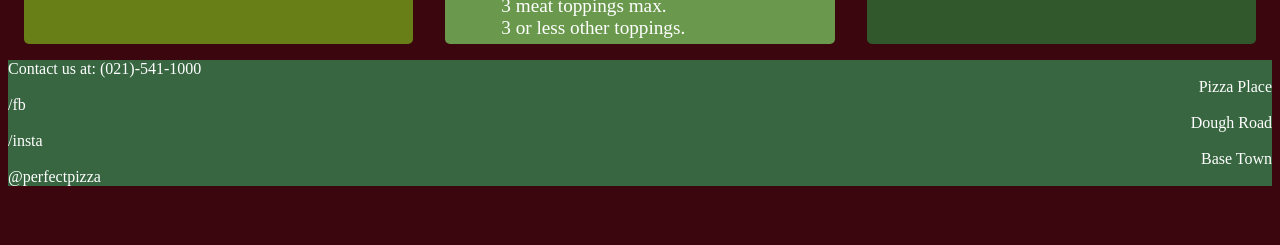
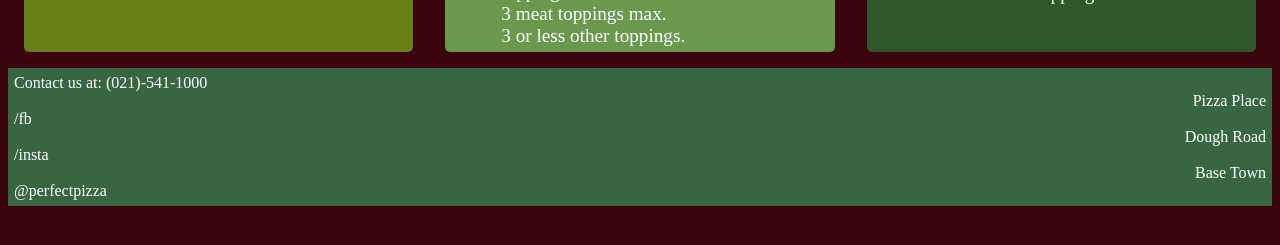
Before and after one commit to ThobileLungile26/Pizza-Pamphlet, a plain HTML site: page Perfect-Pizza.html in a window 1280 px wide. Shown: the part 527-772 px from the top of the page. Drawn offline with Linux system fonts and the light colour scheme; a web font is replaced by a local one.

Commit message:
modified

```diff
--- a/style.css
+++ b/style.css
@@ -10,6 +10,7 @@
             top: -210.040771484375px;
             border-radius: 5px;
             flex: 1;
+            align-items: center;
 
         }
 
@@ -29,11 +30,15 @@
         @media (min-width: 480px) {
             body {
                 background-color: rgb(29, 6, 10);
+                align-items: center;
+                align-content: center;
             }
         }
         @media (min-width: 680px) {
         body {
             background-color: rgb(243, 231, 233);
+            align-items: center;
+            align-content: center;
         }
     }
 
@@ -48,6 +53,8 @@
                 display: flex;
                 display: inline-flexbox;
                 border-radius: 5px;
+                align-items: center;
+                align-content: center;
 
             }
         }
@@ -59,6 +66,7 @@
             font-size: xxx-large;
             text-shadow: 5px cadetblue;
             font-weight: 1000;
+
         }
 
         h2 {
@@ -76,4 +84,5 @@
             flex: 1;
             color: white;
             font-size: medium;
+            padding: 6px;
         }
```
